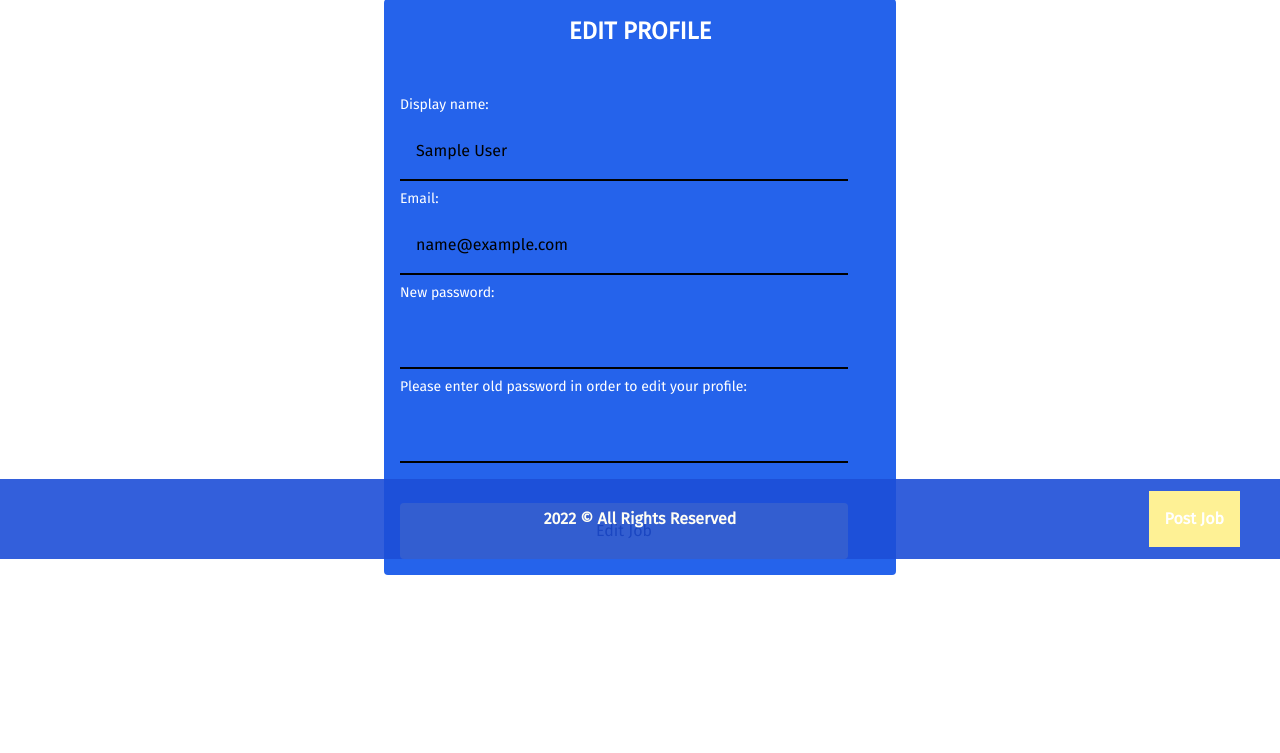
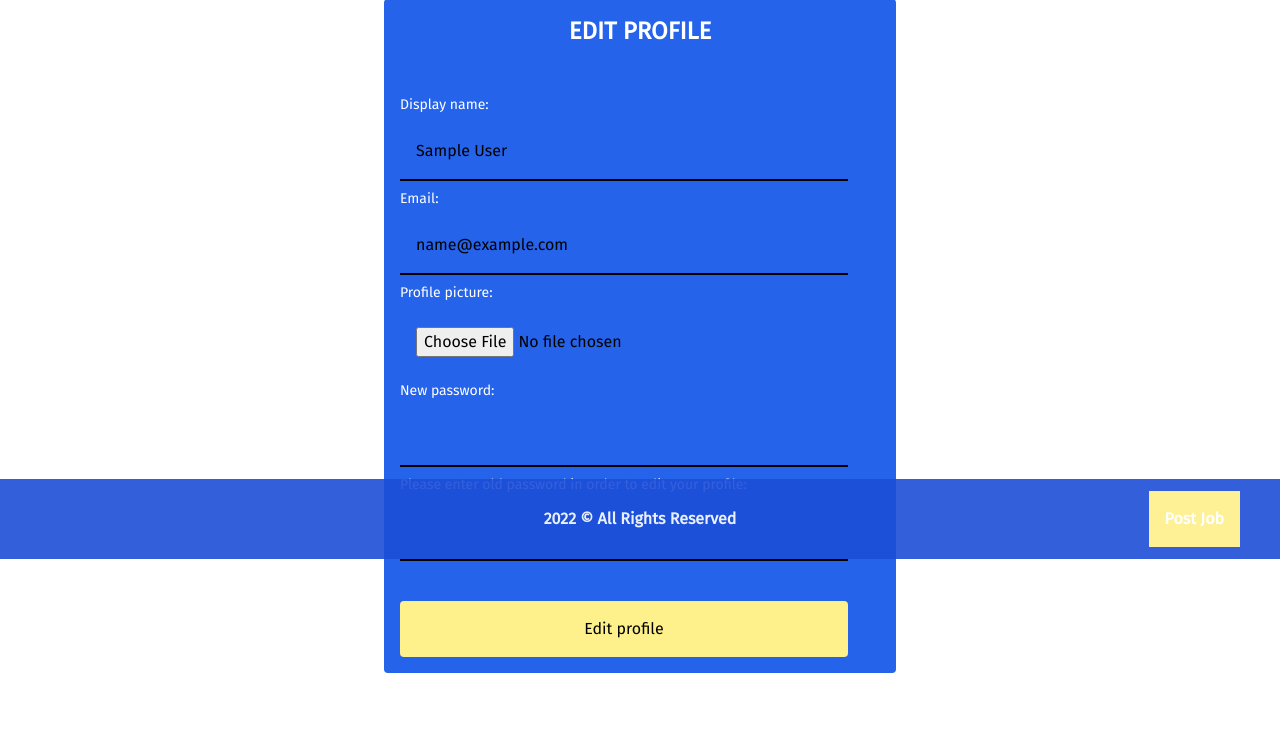
Before and after one commit to Djolen/PyJobs, a Flask app: page /user/manage in a window 1280 px wide. Shown: the part 241-994 px from the top of the page. Before the commit the page ends 816 px from the top, so only its background shows below. Run offline with Flask 2, Linux system fonts and the light colour scheme; the visitor is signed in with stand-in values (Sample User, id 1); data comes from the database, SQL or seed files in the repository; some libraries are stand-ins or nearby versions.

Commit message:
profile pic

```diff
--- a/app.py
+++ b/app.py
@@ -16,6 +16,7 @@
 
 app.config['SECRET_KEY'] = 'supersecretkey'
 app.config['UPLOAD_FOLDER'] = 'static/logos'
+app.config['UPLOAD_FOLDER_PROFILE'] = 'static/profilePics'
 
 app.config['SQLALCHEMY_DATABASE_URI'] ='mysql://root:@localhost/pyjobs'
 app.config['SQLALCHEMY_TRACK_MODIFICATIONS'] = False
@@ -63,6 +64,7 @@
     email = db.Column(db.String(50), nullable=False, unique = True)
     password = db.Column(db.String(100), nullable=False)
     creater_at = db.Column(db.DateTime, default=datetime.now)
+    profile_picture = db.Column(db.String(200))
     jobs = db.relationship('Job', backref = 'user')
 ##########################################################
 
@@ -98,7 +100,7 @@
 def add():
     form = CreateJobForm()
     if form.validate_on_submit() and request.method == 'POST':
-        file = form.file.data # First grab the file
+        file = form.file.data
         title = form.title.data
         company = form.company.data
         location = form.location.data
@@ -112,6 +114,7 @@
         db.session.add(newJob)
         db.session.commit()
 
+        flash('Succesfully added job')
         return redirect(url_for('index'))
 
 #DELETE
@@ -192,10 +195,11 @@
 @app.route("/jobs/<id>")
 def show(id):
     job = Job.query.filter_by(id=id).first_or_404()
+    print(job.user.id)
     return render_template("show.html", job=job)
 
 
-###########USER ROUYES
+###########USER ROUTES
 @app.route("/user/register")
 def createUser():
     form = RegisterUserForm()
@@ -214,7 +218,11 @@
             flash("Email already exists")
             return redirect(url_for('register'))
 
-        new_user = User(name = username, email = email, password = bcrypt.generate_password_hash(password))
+        file = form.profile_picture.data
+        file.save(os.path.join(os.path.abspath(os.path.dirname(__file__)),app.config['UPLOAD_FOLDER_PROFILE'],secure_filename(file.filename)))
+        filename =  secure_filename(file.filename)
+
+        new_user = User(name = username, email = email, password = bcrypt.generate_password_hash(password), profile_picture = filename)
         db.session.add(new_user)
         db.session.commit()
 
@@ -259,7 +267,8 @@
 def profile():
     jobs = Job.query.filter_by(user_id = current_user.id).all()
     name = current_user.name
-    return render_template('user/profile.html', name= name, jobs = jobs)
+    profile_picture = current_user.profile_picture
+    return render_template('user/profile.html', name= name, jobs = jobs, profile_picture = profile_picture)
 
 @app.route('/user/manage')
 @login_required
@@ -278,6 +287,11 @@
         if bcrypt.check_password_hash(user.password, oldpassword) is False:
             flash("Password you have entered is invalid, please try again!")
             return redirect(url_for('manage'))
+        if form.profile_picture.data:
+            file = form.profile_picture.data
+            file.save(os.path.join(os.path.abspath(os.path.dirname(__file__)),app.config['UPLOAD_FOLDER_PROFILE'],secure_filename(file.filename)))
+            filename =  secure_filename(file.filename)
+            user.profile_picture = filename
         if form.username.data != '':
             user.name = form.username.data
         if form.email.data != '':
--- a/forms.py
+++ b/forms.py
@@ -25,6 +25,7 @@
 class RegisterUserForm(FlaskForm):
     username = StringField('username', [validators.InputRequired()], render_kw={"placeholder": "Username"})
     email = EmailField("email", [validators.InputRequired()], render_kw={"placeholder": "Email"})
+    profile_picture = FileField('profile_picture',[validators.InputRequired()])
     password = PasswordField("password", [validators.InputRequired(), validators.EqualTo('confirm', message='Passwords must match')], render_kw={"placeholder": "Password"})
     confirm = PasswordField("confirm", [validators.InputRequired()], render_kw={"placeholder": "Repeat password"})
 
@@ -36,5 +37,6 @@
     userid = StringField('userid')
     username = StringField("username")
     email = EmailField("email")
+    profile_picture = FileField('profile_picture')
     password= PasswordField("password")
     oldpassword= PasswordField("oldpassword", [validators.input_required()])
--- a/templates/show.html
+++ b/templates/show.html
@@ -14,6 +14,10 @@
         <p class="self-start text-white"> <a href="mailto:{{job.email}}"> <i class="fa-solid fa-paper-plane"></i> : {{ job.email }} </a> </p>
         <p class="self-start text-white mb-8"> <a href=""> <i class="fa-solid fa-globe"></i> : {{ job.website }} </a></p>
 
+        <div class="flex items-center justify-start self-start mb-4">
+            <h1 class="mr-4 font-bold text-lg"> Job poster: {{job.user.name}} </h1>
+            <img src="/static/profilePics/{{job.user.profile_picture}}" class="w-[50px] h-[50px] rounded-full" alt="">
+        </div>
 
         <div class="flex self-start mb-8">
             {% for tag in tags %}
--- a/templates/user/manage.html
+++ b/templates/user/manage.html
@@ -11,11 +11,13 @@
         {{form.username(class_='p-4 my-2 w-[70vw] md:w-[35vw]', value = current_user.name )}}
         <h1 class="text-sm text-white"> Email: </h1>
         {{form.email(class_='p-4 my-2 w-[70vw] md:w-[35vw]', value = current_user.email )}}
+        <h1 class="text-sm text-white"> Profile picture: </h1>
+        {{form.profile_picture(class_='p-4 my-2 w-[70vw] md:w-[35vw]' )}}
         <h1 class="text-sm text-white"> New password: </h1>
         {{form.password(class_='p-4 my-2 w-[70vw] md:w-[35vw]' )}}
         <h1 class="text-sm text-white"> Please enter old password in order to edit your profile: </h1>
         {{form.oldpassword(class_='p-4 my-2 w-[70vw] md:w-[35vw]')}}
-        <button type="submit" class="bg-yellow-200 rounded p-4 w-[70vw] hover:opacity-[95%] mt-8 md:w-[35vw]"> Edit Job </button>
+        <button type="submit" class="bg-yellow-200 rounded p-4 w-[70vw] hover:opacity-[95%] mt-8 md:w-[35vw]"> Edit profile </button>
     </form>
 </div>
 
--- a/templates/user/register.html
+++ b/templates/user/register.html
@@ -6,13 +6,14 @@
 
     <div class="createForm flex flex-col items-start justify-center bg-blue-600 w-4/5 p-4 rounded mx-auto my-20 md:w-2/5">
         <h1 class="text-white font-bold text-2xl mb-12 self-center uppercase"> Register Account </h1>
-        <form action="/user/register" method="POST"  class="flex flex-col justify-start" autocomplete="off">
+        <form action="/user/register" method="POST" enctype="multipart/form-data" class="flex flex-col justify-start" autocomplete="off">
 
             {{form.hidden_tag()}}
             {{form.username(class_='p-4 my-2')}}
             {{form.email(class_='p-4 my-2')}}
             {{form.password(class_='p-4 my-2')}}
             {{form.confirm(class_='p-4 my-2')}}
+            {{form.profile_picture(class_='p-4 my-2')}}
 
             <a href="{{ url_for('login') }}"> <p class="text-[10px] mt-2 text-white hover:opacity-[90%]"> Already have an account? Login now! </p> </a>
 
```
Also changed, not shown: migrations/versions/01a0bde86c06_.py (added, +30 -0 lines), templates/user/profile.html (+7 -1 lines), static/logos/presse-vorschau_Innsbruck.jpg (added), static/profilePics/514029.jpg (added), static/profilePics/M-hffw5a_400x400.jpg (added), static/profilePics/zuck.jpg (added).
